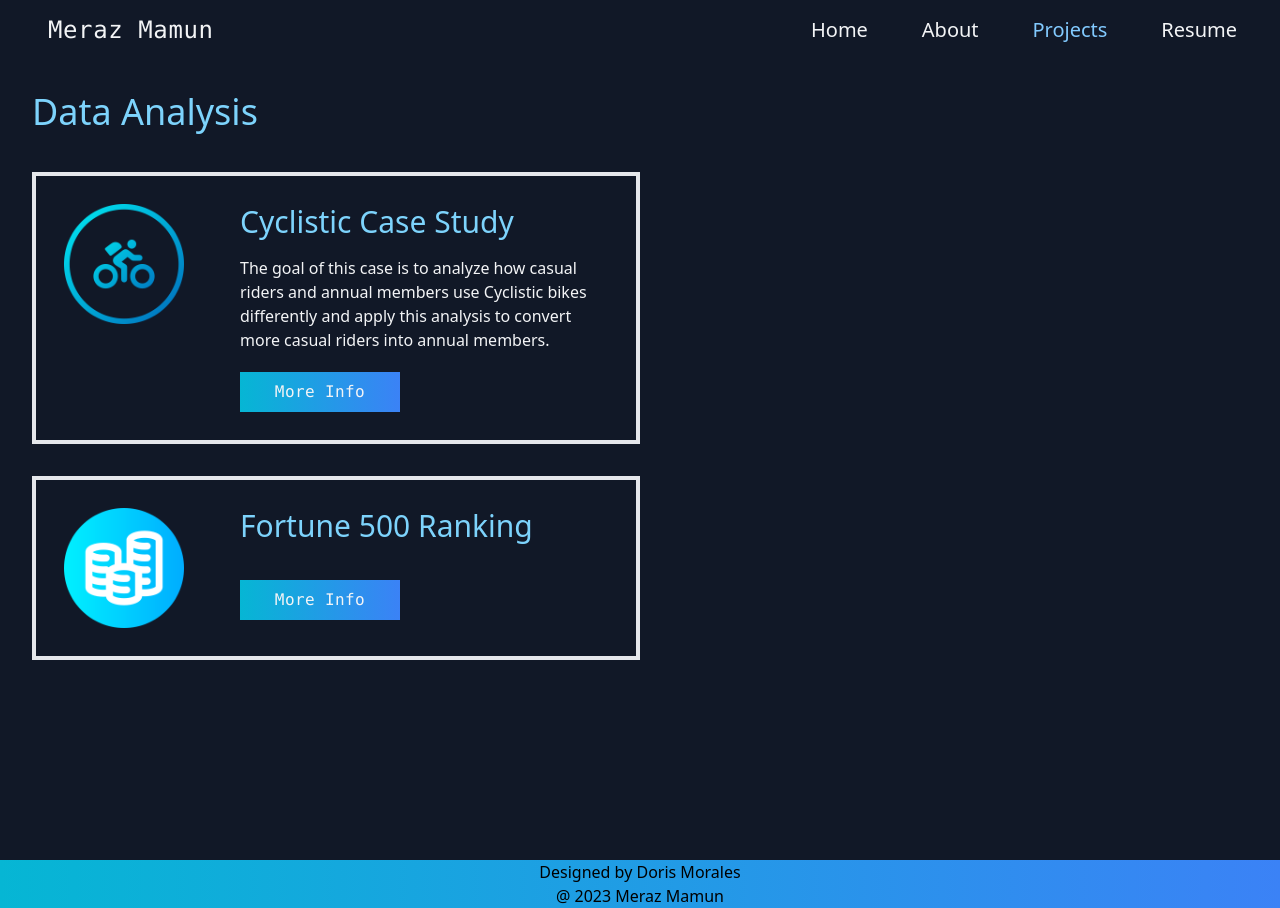
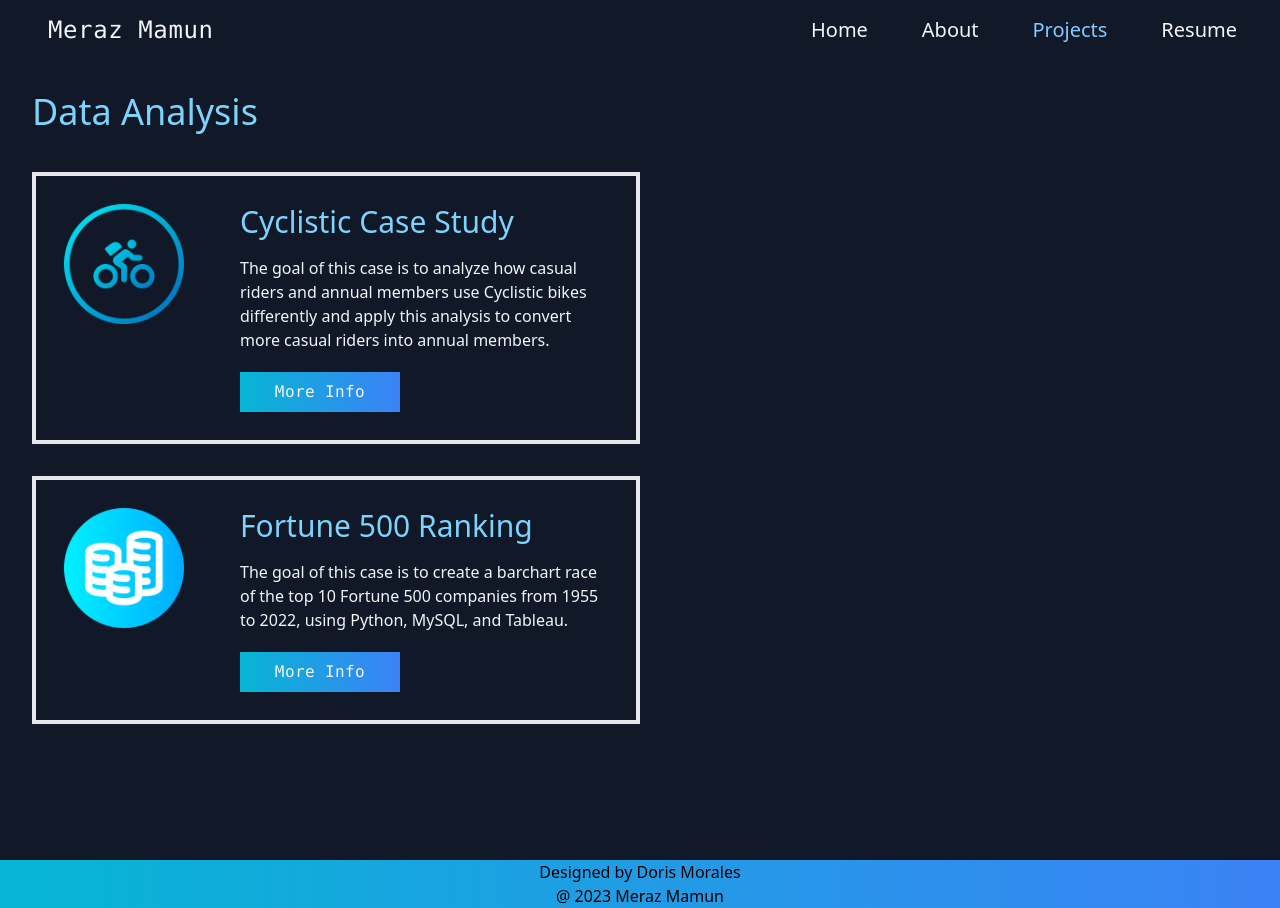
Before and after one commit to moralesdoris880/mmportfolio, a React (Create React App) app: page /projects in a window 1280 px wide. Built offline with nearby package versions, Linux system fonts and the light colour scheme.

Commit message:
bio added to fortune 500 in projects page

```diff
--- a/src/pages/Projects.js
+++ b/src/pages/Projects.js
@@ -25,7 +25,7 @@ function Projects() {
             <a href="https://www.flaticon.com/free-icons/cycling" title="cycling icons" className="hidden">Cycling icons created by Freepik - Flaticon</a>
             <div className="p-7">
               <h1 className="text-sky-300 text-3xl pb-4">Fortune 500 Ranking</h1>
-              {/* <p>The goal of this case is to analyze how casual riders and annual members use Cyclistic bikes differently and apply this analysis to convert more casual riders into annual members.</p> */}
+              <p>The goal of this case is to create a barchart race of the top 10 Fortune 500 companies from 1955 to 2022, using Python, MySQL, and Tableau.</p>
               <Link to="/fortune500_case">
                 <button className="mt-5 h-10 w-40 bg-gradient-to-r from-cyan-500 to-blue-500 text-gray-100 text-l tracking-wide font-mono">
                   More Info
```
